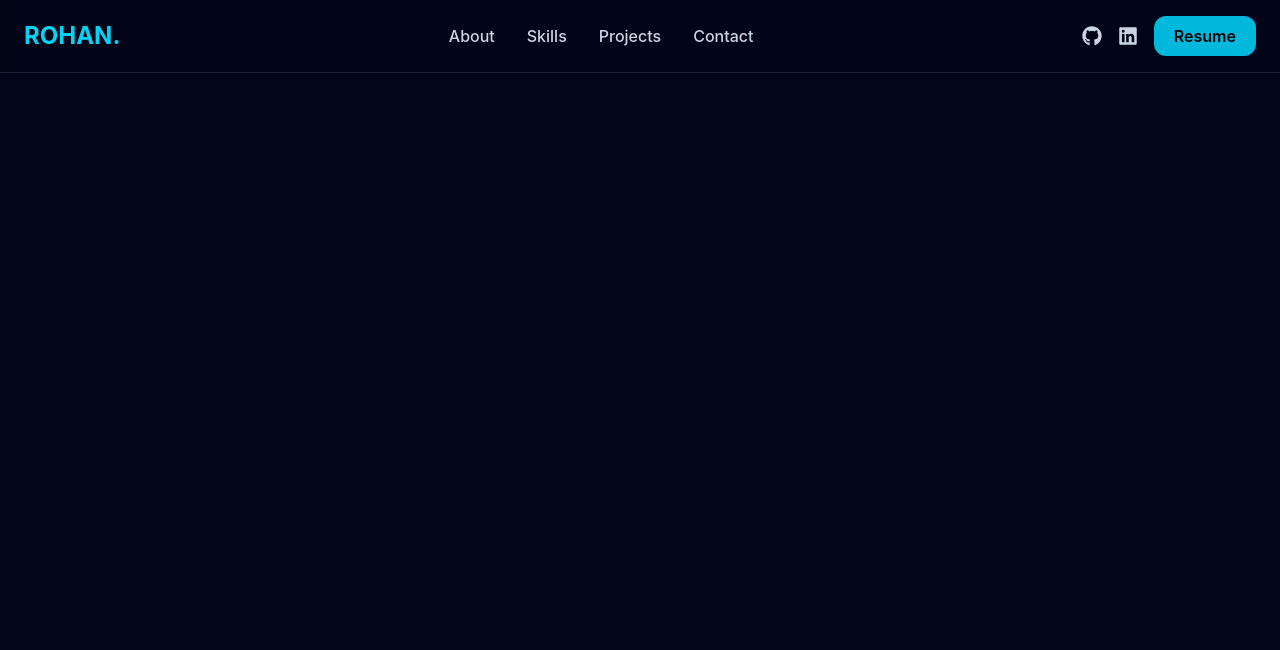
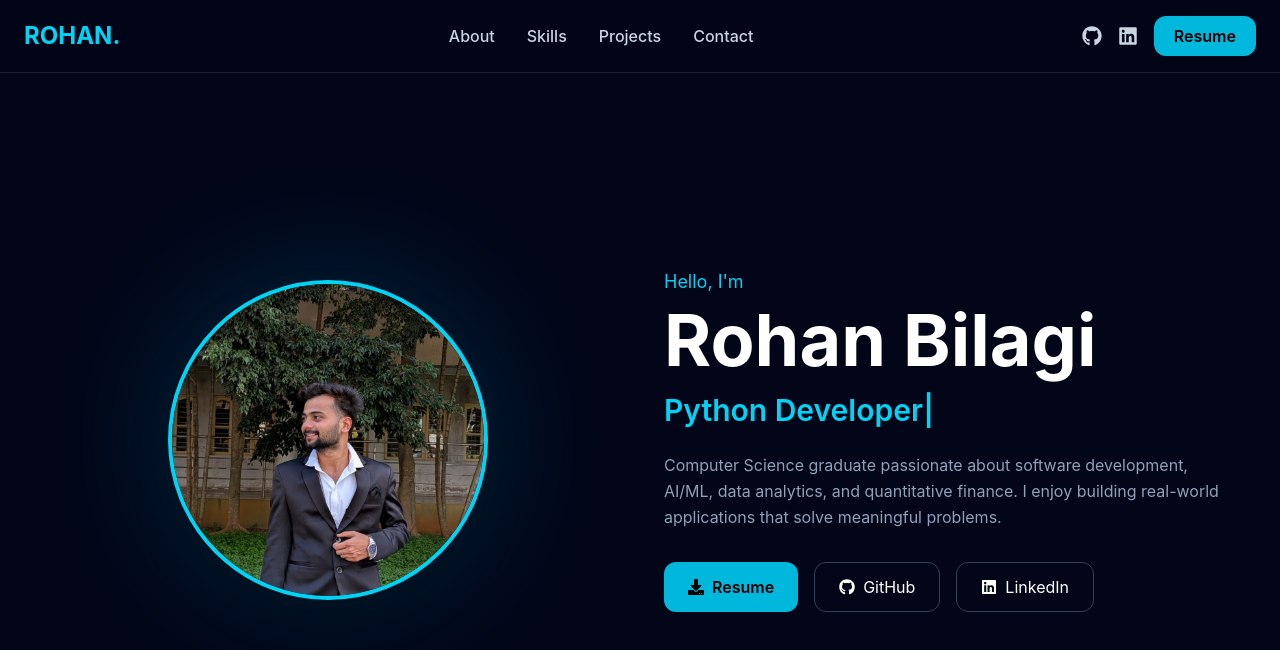
Before and after one commit to Rohan2731/rohan-portfolio, a React app: page / in a window 1280 px wide. Shown: the top 650 px of the page. Built offline with nearby package versions, Linux system fonts and the light colour scheme; the HTML template or start-up script is replaced by a standard one.

Commit message:
Added Hero Section\

```diff
--- a/src/App.jsx
+++ b/src/App.jsx
@@ -1,9 +1,11 @@
 import Navbar from "./components/Navbar";
+import Hero from "./components/Hero";
 
 function App() {
   return (
-    <div className="min-h-screen bg-slate-950">
+    <div className="bg-slate-950">
       <Navbar />
+      <Hero />
     </div>
   );
 }
--- a/src/components/Hero.jsx
+++ b/src/components/Hero.jsx
@@ -0,0 +1,104 @@
+import { TypeAnimation } from "react-type-animation";
+import { FaGithub, FaLinkedin, FaDownload } from "react-icons/fa";
+import { motion } from "framer-motion";
+
+function Hero() {
+  return (
+    <section className="min-h-screen bg-slate-950 text-white flex items-center pt-20">
+      <div className="max-w-7xl mx-auto px-6 grid md:grid-cols-2 gap-12 items-center">
+
+        {/* Left Side */}
+        <motion.div
+          initial={{ opacity: 0, x: -80 }}
+          animate={{ opacity: 1, x: 0 }}
+          transition={{ duration: 0.8 }}
+          className="flex justify-center"
+        >
+          <div className="relative">
+            <div className="absolute inset-0 bg-cyan-500 blur-3xl opacity-20 rounded-full"></div>
+
+            <img
+              src="/profile.jpg"
+              alt="Rohan Bilagi"
+              className="w-80 h-80 object-cover rounded-full border-4 border-cyan-400 shadow-2xl relative"
+            />
+          </div>
+        </motion.div>
+
+        {/* Right Side */}
+        <motion.div
+          initial={{ opacity: 0, x: 80 }}
+          animate={{ opacity: 1, x: 0 }}
+          transition={{ duration: 0.8 }}
+        >
+          <p className="text-cyan-400 text-lg mb-2">
+            Hello, I'm
+          </p>
+
+          <h1 className="text-5xl md:text-7xl font-bold mb-4">
+            Rohan Bilagi
+          </h1>
+
+          <TypeAnimation
+            sequence={[
+              "Software Developer",
+              2000,
+              "Python Developer",
+              2000,
+              "AI/ML Enthusiast",
+              2000,
+              "Aspiring Quant Developer",
+              2000,
+            ]}
+            wrapper="span"
+            speed={50}
+            repeat={Infinity}
+            className="text-2xl md:text-3xl text-cyan-400 font-semibold"
+          />
+
+          <p className="mt-6 text-slate-400 leading-relaxed max-w-xl">
+            Computer Science graduate passionate about software development,
+            AI/ML, data analytics, and quantitative finance. I enjoy building
+            real-world applications that solve meaningful problems.
+          </p>
+
+          {/* Buttons */}
+          <div className="flex flex-wrap gap-4 mt-8">
+
+            <a
+              href="/resume.pdf"
+              className="px-6 py-3 rounded-xl bg-cyan-500 hover:bg-cyan-400 text-black font-semibold flex items-center gap-2 transition"
+            >
+              <FaDownload />
+              Resume
+            </a>
+
+            <a
+              href="https://github.com/Rohan2731"
+              target="_blank"
+              rel="noreferrer"
+              className="px-6 py-3 rounded-xl border border-slate-700 hover:border-cyan-400 flex items-center gap-2 transition"
+            >
+              <FaGithub />
+              GitHub
+            </a>
+
+            <a
+              href="https://www.linkedin.com/in/rohan-bilagi-349b2025a/"
+              target="_blank"
+              rel="noreferrer"
+              className="px-6 py-3 rounded-xl border border-slate-700 hover:border-cyan-400 flex items-center gap-2 transition"
+            >
+              <FaLinkedin />
+              LinkedIn
+            </a>
+
+          </div>
+        </motion.div>
+
+      </div>
+    </section>
+  );
+}
+
+export default Hero;
```
Also changed, not shown: public/profile.jpg (added), 1 other file (tests, documents, lock files or other folders).
